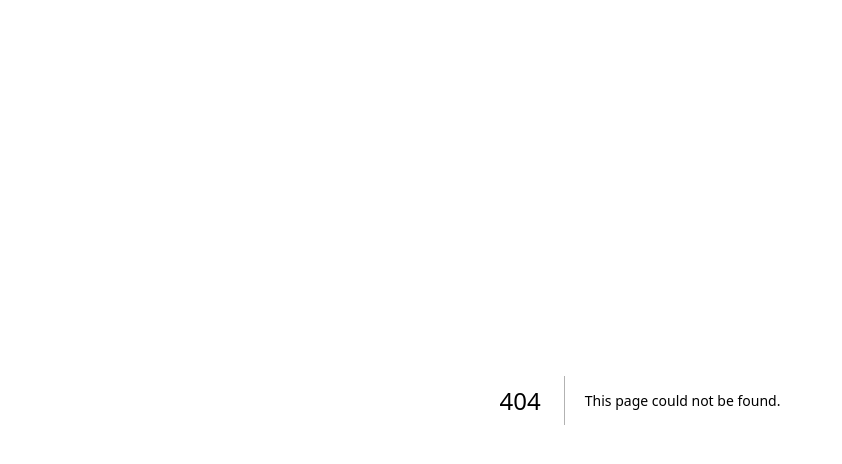
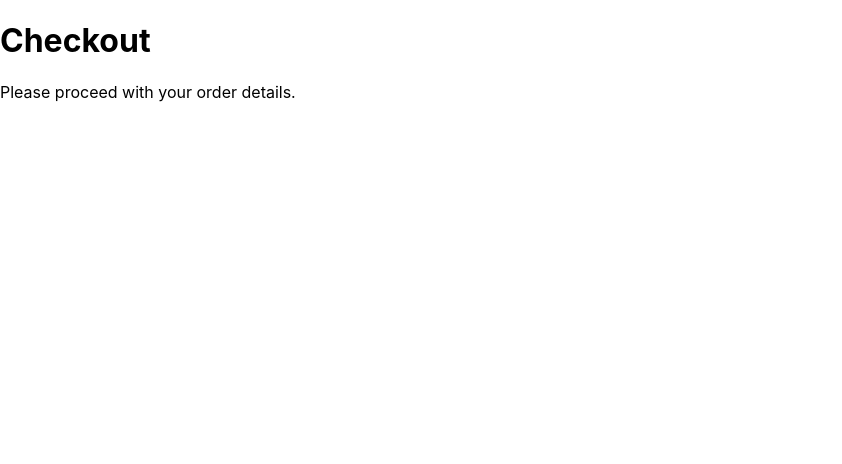
Before and after one commit to naimprince010-ship-it/ecommerce-site, a Next.js app in the folder client/: page /checkout in a window 1280 px wide. Before the commit this address had no page. Shown: the top 464 px of the page, without its empty margins (0-842 px from the left). Built offline with nearby package versions, Linux system fonts and the light colour scheme.

Commit message:
Add checkout page

```diff
--- /dev/null
+++ b/client/pages/checkout.js
@@ -0,0 +1,12 @@
+import React from 'react';
+
+const CheckoutPage = () => {
+  return (
+    <main>
+      <h1>Checkout</h1>
+      <p>Please proceed with your order details.</p>
+    </main>
+  );
+};
+
+export default CheckoutPage;
```
